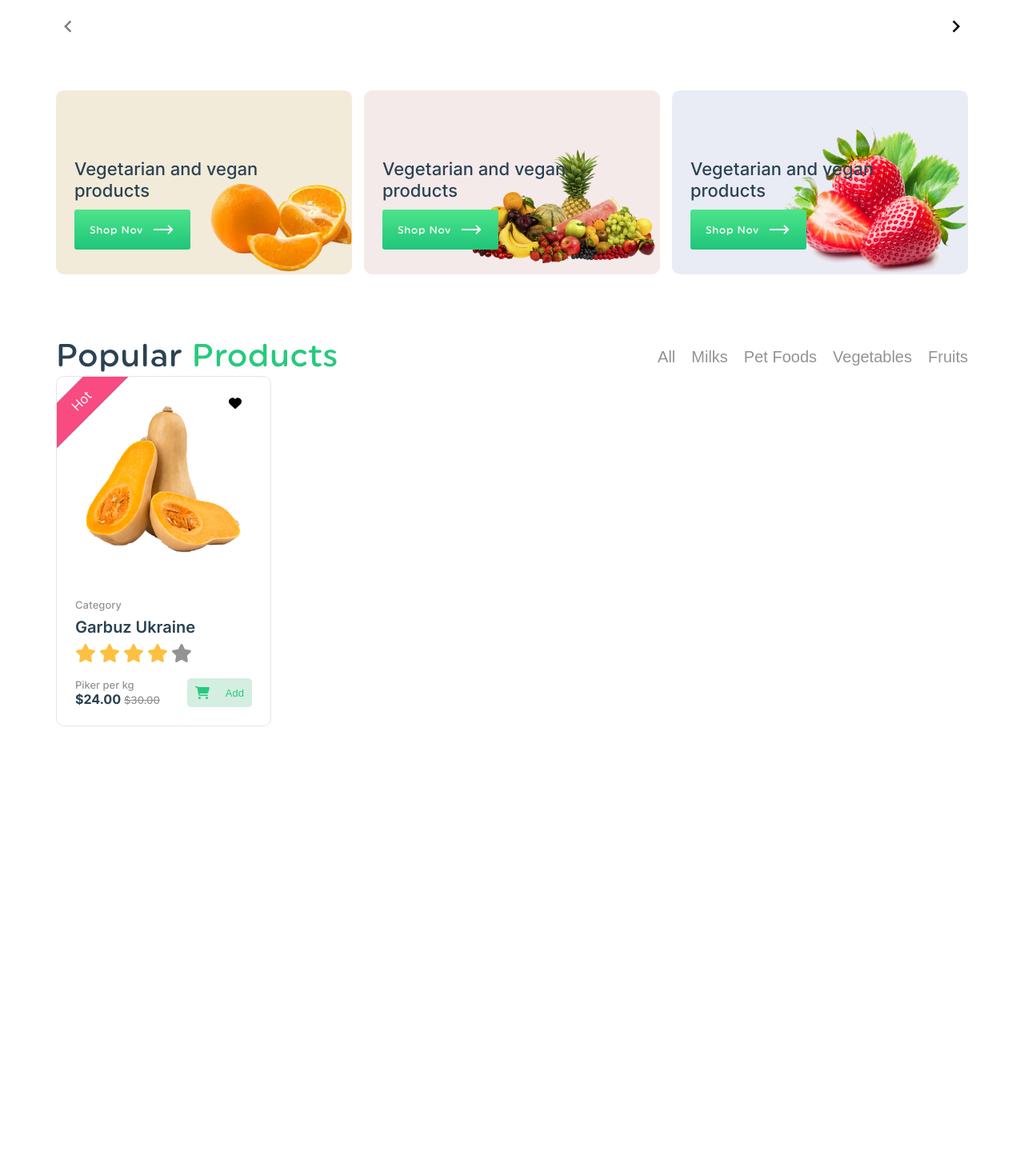
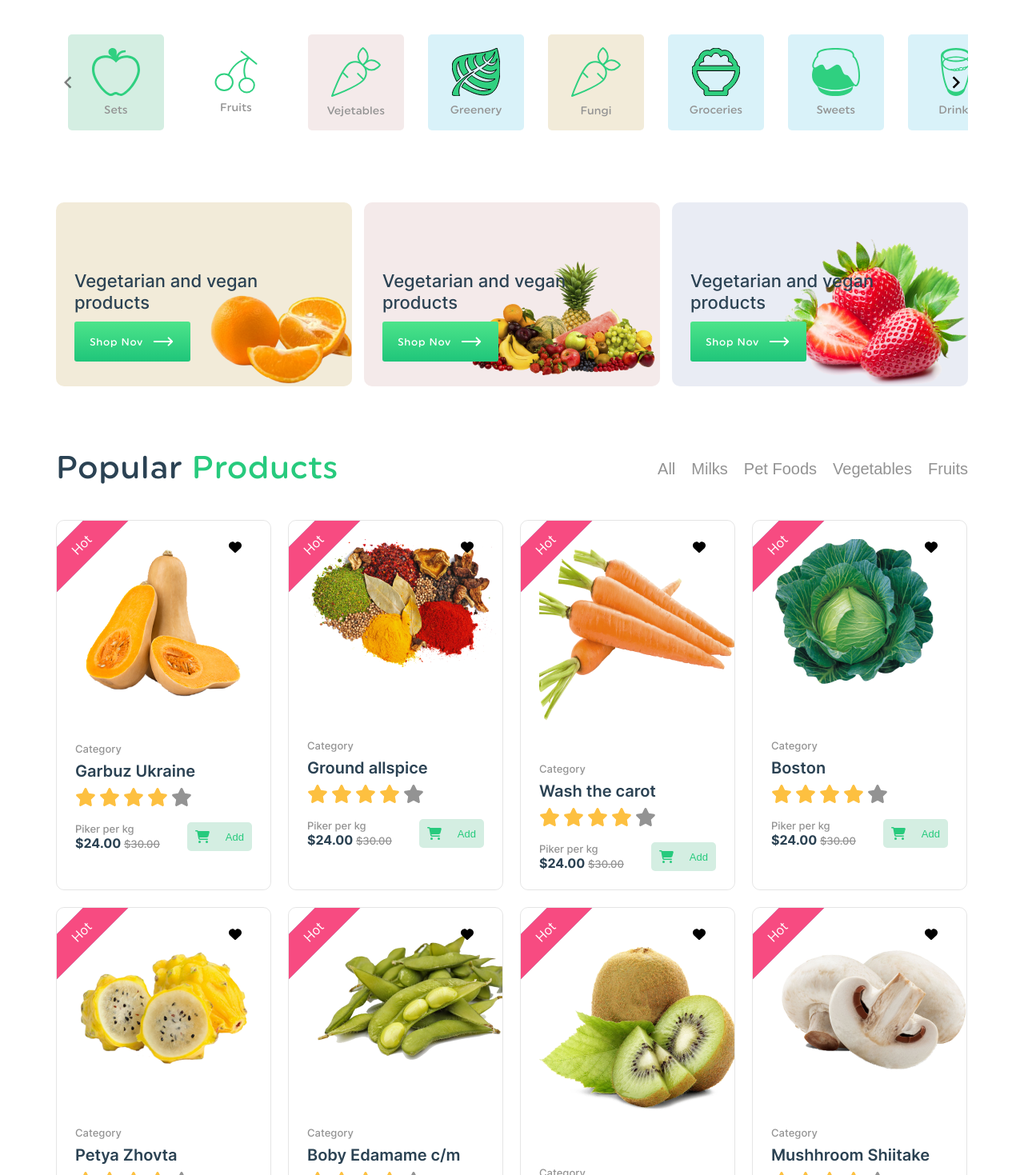
Before and after one commit to Azamatmasharipov707/vue-nolorn, a Vue app: page / in a window 1280 px wide. Shown: the part 981-2450 px from the top of the page at 80% size. Before the commit the page ends 1889 px from the top, so only its background shows below. Built offline with nearby package versions, Linux system fonts and the light colour scheme.

Commit message:
products end

```diff
--- a/src/components/Categories.vue
+++ b/src/components/Categories.vue
@@ -84,8 +84,10 @@ const shopObj = reactive([
             <div class="cotegories__top">
                 <h2 class="title">shop <span class="title-span">by Categories</span></h2>
             </div>
-            <carousel :items-to-show="1">
-                <slide v-for="slide in shopObj" :key="slide">
+            <carousel :items-to-show="8" class="categories__cards">
+                <slide v-for="slide in shopObj" :key="slide" :style="{background: slide.bgColor}" class="categories__card" >
+               <img :src="slide.image" alt="">
+               <p>{{ slide.title }}</p>
 
                 </slide>
 
--- a/src/components/Fruits.vue
+++ b/src/components/Fruits.vue
@@ -3,7 +3,7 @@
 <section>
     <div class="container">
         <div class="fruit__cards">
-            <div class="fruit__card"  v-for="fruit in fruitObj" :style="{background: fruit.bgColor}">
+            <div class="fruit__card" v-for="fruit in fruitObj" :key="fruit" :style="{background: fruit.bgColor}">
                 <img :src="fruit.image" alt="">
                 <div class="fruits__content">
 
--- a/src/components/Product.vue
+++ b/src/components/Product.vue
@@ -21,8 +21,8 @@
                     </li>
                 </ul>
             </div>
-            <div class="product__cards">
-                <div class="product__card">
+            <div class="product__cards" >
+                <div class="product__card" v-for="card in cardObj" :key="card">
                     <div class="hot">
                         <p>hot</p>
                     </div>
@@ -33,11 +33,11 @@
                         <span>
                             <font-awesome-icon :icon="['fas', 'heart']" />
                         </span>
-                        <img src="../image/products/kadi.png" alt="">
+                        <img :src="card.image" alt="">
                     </div>
                     <div class="product__footer">
                         <p>Category</p>
-                        <h4>Garbuz Ukraine</h4>
+                        <h4>{{ card.title }}</h4>
                         <div class="product__card-stars">
                             <button><font-awesome-icon :icon="['fas', 'star']" /></button>
                             <button><font-awesome-icon :icon="['fas', 'star']" /></button>
@@ -86,7 +86,13 @@ section {
             }
         }
         .product__cards {
+
+            display: flex;
+            flex-wrap: wrap;
+            gap: 21px;
+            margin-top: 40px;
             .product__card {
+
                 border: 1px solid var(--border);
                 border-radius: 10px;
                 max-width: 269px;
@@ -213,38 +219,30 @@ const cardObj= reactive([
 
     },
     {
-        image: '../src/image/products/gashr.png',
-        title: 'Wash the carot',
+        image: '../src/image/products/karam.png',
+        title: 'Boston',
 
     },
     {
-        image: '../src/image/products/gashr.png',
-        title: 'Wash the carot',
+        image: '../src/image/products/pngwing 12.png',
+        title: 'Petya Zhovta',
 
     },
     {
-        image: '../src/image/products/gashr.png',
-        title: 'Wash the carot',
+        image: '../src/image/products/lovya.png',
+        title: 'Boby Edamame c/m',
 
     },
     {
-        image: '../src/image/products/gashr.png',
-        title: 'Wash the carot',
+        image: '../src/image/products/kiwi.png',
+        title: 'Kiwi Gold',
 
     },
     {
-        image: '../src/image/products/gashr.png',
-        title: 'Wash the carot',
+        image: '../src/image/products/qoziqorin.png',
+        title: 'Mushhroom Shiitake',
 
-    },
-     {
-        image: '../src/image/products/gashr.png',
-        title: 'Wash the carot',
-
-    },
-
-
-
+    }
 
 ])
 
--- /dev/null
+++ b/src/components/Promotions.vue
@@ -0,0 +1,32 @@
+<script>
+
+import 'vue3-carousel/dist/carousel.css';
+import { Carousel, Slide, Pagination, Navigation } from 'vue3-carousel';
+
+
+
+
+export default {
+  components: {
+    Carousel,
+    Slide,
+    Pagination,
+    Navigation,
+  },
+};
+</script>
+
+
+<template>
+
+   <section>
+    <div class="container">
+
+    </div>
+   </section>
+</template>
+
+
+<style scoped>
+
+</style>
--- a/src/pages/Main.vue
+++ b/src/pages/Main.vue
@@ -6,6 +6,7 @@
        <Categories />
        <Fruits />
        <Product />
+       <Promotions />
     </div>
 </template>
 
@@ -16,6 +17,7 @@ import Header from '../components/Header.vue';
 import Navbar from '../components/Navbar.vue';
 import NavbarTop from '../components/NavbarTop.vue';
 import Product from '../components/Product.vue';
+import Promotions from '../components/Promotions.vue';
 
 </script>
 
```
Also changed, not shown: src/components/Sells.vue (added, +11 -0 lines).
